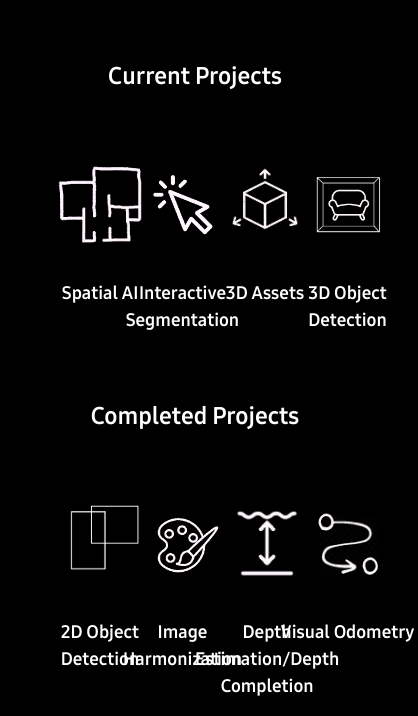
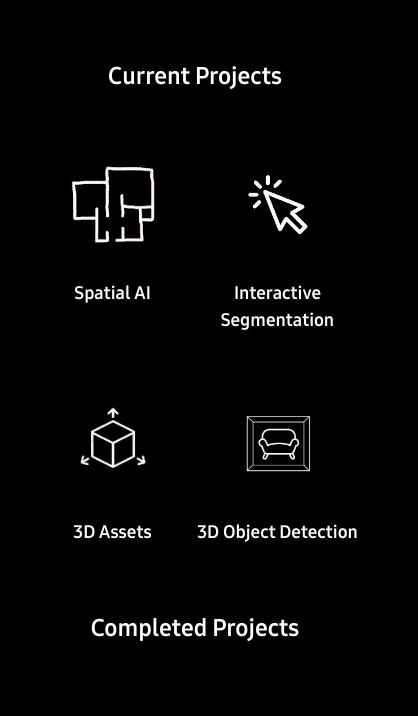
Before and after one commit to highrut/vunder.github.io, a plain HTML site: page mml/projects.html in a window 390 px wide. Shown: the part 153-869 px from the top of the page, 418 px wide, since content can reach past the window. Drawn offline with nearby package versions, Linux system fonts and the light colour scheme.

Commit message:
Fix projects grid

```diff
--- a/mml/projects.html
+++ b/mml/projects.html
@@ -41,7 +41,7 @@
         <h1>Current Projects</h1>
         <div class="row no-gutters">
             <!-- XXXXXXXXXXXXXXXXXXXXXXXXXXXXXXXXXXXXXXXXXXXXXXXXXXXXXXXXXXXXXXXXXXXXXXXXXXXXXXXXXXXXX -->
-            <div class="col-3 col-sm-6 col-lg-3 col-md-6 saic-project">
+            <div class="col-6 col-sm-6 col-lg-3 col-md-6 saic-project">
                 <a class="saic-project mml-text-color mml-text-color-hover" href="projects/spatial_ai.html">
                 <img id="mml-spatial-ai" class="mml-project-icon" src="../img/mml/projects/spatial_ai_transparent.png" alt="Icon of Spatial AI project">
                 <span class="saic-project-info">
@@ -49,8 +49,7 @@
                 </span>
                 </a>
             </div>
-
-            <div class="col-3 col-sm-6 col-lg-3 col-md-6 saic-project">
+            <div class="col-6 col-sm-6 col-lg-3 col-md-6 saic-project">
                 <a class="saic-project mml-text-color mml-text-color-hover" href="projects/interactive_segmentation.html">
                 <img id="mml-interactive-segmentation" class="mml-project-icon" src="../img/mml/projects/interactive_segmentation_transparent.png" alt="Icon of Interactive Segmentation project">
                 <span class="saic-project-info">
@@ -59,7 +58,7 @@
                 </a>
             </div>
 
-            <div class="col-3 col-sm-6 col-lg-3 col-md-6 saic-project">
+            <div class="col-6 col-sm-6 col-lg-3 col-md-6 saic-project">
                 <a class="saic-project mml-text-color mml-text-color-hover" href="projects/3d_assets.html">
                 <img id="mml-3d-assets" class="mml-project-icon" src="../img/mml/projects/3d_assets_transparent.png" alt="Icon of 3D assets project">
                 <span class="saic-project-info">
@@ -68,7 +67,7 @@
                 </a>
             </div>
 
-            <div class="col-3 col-sm-6 col-lg-3 col-md-6 saic-project">
+            <div class="col-6 col-sm-6 col-lg-3 col-md-6 saic-project">
                 <a class="saic-project mml-text-color mml-text-color-hover" href="projects/3d_object_detection.html">
                 <img id="mml-3d-object-detection" class="mml-project-icon" src="../img/mml/projects/3d_object_detection_transparent.png" alt="Icon of 3D Object Detection project">
                 <span class="saic-project-info">
@@ -83,7 +82,7 @@
         <h1>Completed Projects</h1>
         <div class="row no-gutters">
             <!-- XXXXXXXXXXXXXXXXXXXXXXXXXXXXXXXXXXXXXXXXXXXXXXXXXXXXXXXXXXXXXXXXXXXXXXXXXXXXXXXXXXXXXXXXXX -->
-            <div class="col-3 col-sm-6 col-lg-3 col-md-6 saic-project">
+            <div class="col-6 col-sm-6 col-lg-3 col-md-6 saic-project">
                 <a class="saic-project mml-text-color mml-text-color-hover" href="projects/2d_object_detection.html">
                 <img id="mml-2d-object-detection" class="mml-project-icon" src="../img/mml/projects/2d_object_detection_transparent.png" alt="Icon of 2D Object Detection project">
                 <span class="saic-project-info">
@@ -91,7 +90,7 @@
                 </span>
                 </a>
             </div>
-            <div class="col-3 col-sm-6 col-lg-3 col-md-6 saic-project">
+            <div class="col-6 col-sm-6 col-lg-3 col-md-6 saic-project">
                 <a class="saic-project mml-text-color mml-text-color-hover" href="projects/image_harmonization.html">
                 <img id="mml-image-harmonization" class="mml-project-icon" src="../img/mml/projects/image_harmonization_transparent.png" alt="Icon of Image Harmonization project">
                 <span class="saic-project-info">
@@ -99,7 +98,7 @@
                 </span>
                 </a>
             </div>
-            <div class="col-3 col-sm-6 col-lg-3 col-md-6 saic-project">
+            <div class="col-6 col-sm-6 col-lg-3 col-md-6 saic-project">
                 <a class="saic-project mml-text-color mml-text-color-hover" href="projects/depth_estimation.html">
                 <img id="mml-depth-estimation" class="mml-project-icon" src="../img/mml/projects/depth_estimation_transparent.png" alt="Icon of Depth Estimation project">
                 <span class="saic-project-info">
@@ -107,7 +106,7 @@
                 </span>
                 </a>
             </div>
-            <div class="col-3 col-sm-6 col-lg-3 col-md-6 saic-project">
+            <div class="col-6 col-sm-6 col-lg-3 col-md-6 saic-project">
                 <a class="saic-project mml-text-color mml-text-color-hover" href="projects/visual_odometry.html">
                 <img id="mml-visual-odometry" class="mml-project-icon" src="../img/mml/projects/visual_odometry_transparent.png" alt="Icon of Visual Odometry project">
                 <span class="saic-project-info">
```
Also changed, not shown: vunder/projects.html (+8 -8 lines).
